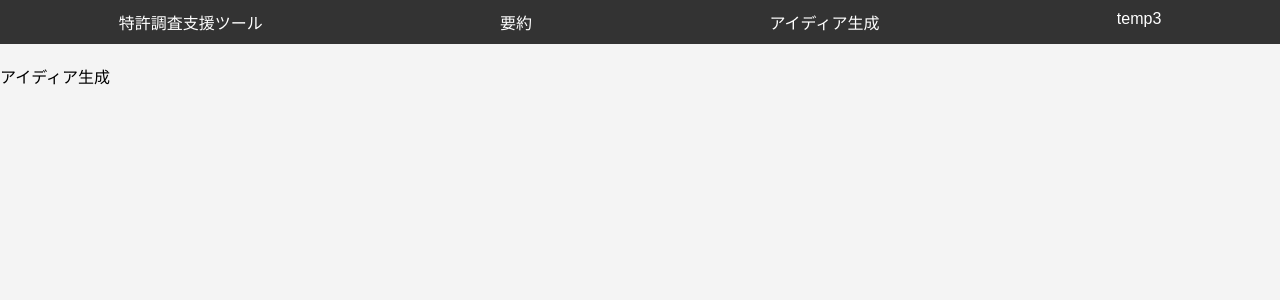
After one commit to shunsuke-hoshino/langchain-rag-patent, a Flask app: template app/templates/idea_generate.html in a window 1280 px wide. The commit adds this page. Shown: the top 300 px of the page. Run offline with Flask 3, Linux system fonts and the light colour scheme; the template is opened without the code that fills it, so the values that code supplies are empty; some libraries are stand-ins or nearby versions.

Commit message:
add: idea_generate

```diff
--- a/app/templates/digest.html
+++ b/app/templates/digest.html
@@ -40,6 +40,7 @@
 
 
 
+
 <!-- <!DOCTYPE html>
 <html lang="ja">
 <head>
--- /dev/null
+++ b/app/templates/idea_generate.html
@@ -0,0 +1,23 @@
+<!DOCTYPE html>
+<html lang="ja">
+<head>
+    <meta charset="UTF-8">
+    <title>特許調査支援ツール</title>
+    <link rel="stylesheet" href="/static/style.css">
+</head>
+<body>
+    <div id="idea_generate">
+        <ul class="menu">
+            <li><a href="/">特許調査支援ツール</a></li>
+            <li><a href="digest.html">要約</a></li>
+            <li><a href="idea_generate.html">アイディア生成</a></li>
+            <li><a href="#about">temp3</a></li>
+        </ul>
+        <div class="content">
+            アイディア生成
+        </div>
+    </div>
+    <script src="https://cdn.jsdelivr.net/npm/vue@2.7.11/dist/vue.js"></script>
+    <script src="/static/script.js"></script>
+</body>
+</html>
--- a/app/templates/index.html
+++ b/app/templates/index.html
@@ -10,7 +10,7 @@
         <ul class="menu">
             <li><a href="/">特許調査支援ツール</a></li>
             <li><a href="digest.html">要約</a></li>
-            <li><a href="#contact">temp2</a></li>
+            <li><a href="idea_generate.html">アイディア生成</a></li>
             <li><a href="#about">temp3</a></li>
         </ul>
         <div class="content">
```
